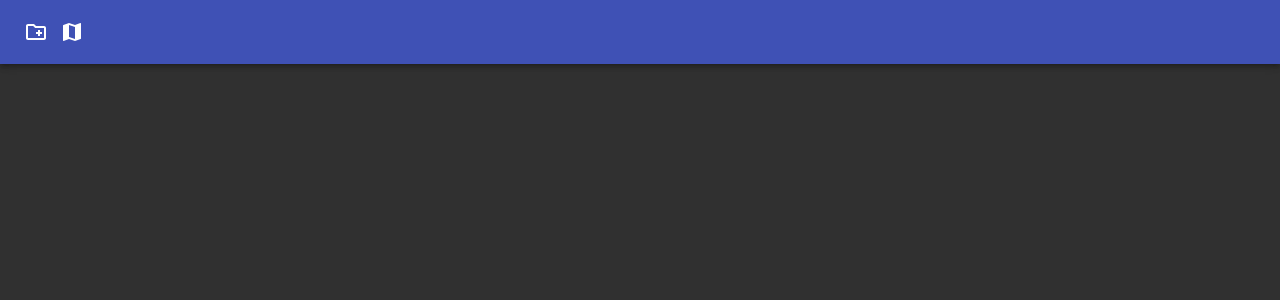
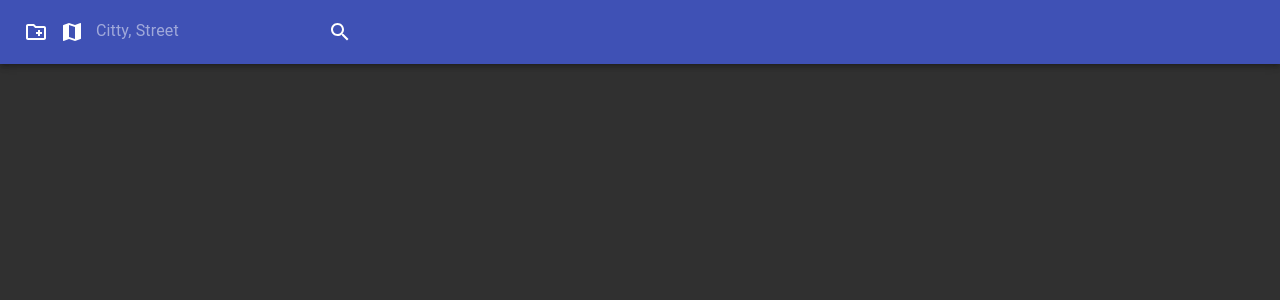
Before and after one commit to enricoBahls/dg-bauakte, a React (Create React App) app: page / in a window 1280 px wide. Shown: the top 300 px of the page. Built offline with nearby package versions, Linux system fonts and the light colour scheme.

Commit message:
first version with search

```diff
--- a/package.json
+++ b/package.json
@@ -8,6 +8,7 @@
     "@testing-library/jest-dom": "^4.2.4",
     "@testing-library/react": "^9.3.2",
     "@testing-library/user-event": "^7.1.2",
+    "axios": "^0.19.2",
     "leaflet": "^1.6.0",
     "markdown-it": "^10.0.0",
     "react": "^16.13.1",
--- a/src/App.js
+++ b/src/App.js
@@ -1,4 +1,4 @@
-import React from "react";
+import React, { useState } from "react";
 import logo from "./logo.svg";
 import "./App.css";
 import StepperFile from "./components/stepper_file";
@@ -7,8 +7,15 @@ import CreateNewFolder from "@material-ui/icons/CreateNewFolderOutlined";
 import Map from "@material-ui/icons/Map";
 import GeoSearch from "./components/search";
 import { BrowserRouter as Router, Switch, Route, Link } from "react-router-dom";
+import SearchByAddress from "./components/geoAdress";
 
 function App() {
+  const [position, setPosition] = useState([51.505, -0.09]);
+
+  const handlePositionSelect = (position) => {
+    console.log(position);
+    setPosition(position);
+  };
   return (
     <div className="App">
       <AppBar position="static">
@@ -19,13 +26,18 @@ function App() {
           <IconButton edge="start" href="/search">
             <Map />
           </IconButton>
+          <SearchByAddress onSelect={handlePositionSelect} />
         </Toolbar>
       </AppBar>
       <Router>
         <Switch>
           <Route path="/new" component={StepperFile} exact />
 
-          <Route path="/search" component={GeoSearch} exact />
+          <Route
+            path="/search"
+            render={(props) => <GeoSearch {...props} position={position} />}
+            exact
+          />
         </Switch>
       </Router>
     </div>
--- /dev/null
+++ b/src/components/geoAdress.js
@@ -0,0 +1,92 @@
+import React, { useState, useEffect, createRef } from "react";
+import { InputBase, IconButton, Grid, Menu, MenuItem } from "@material-ui/core";
+import SearchIcon from "@material-ui/icons/Search";
+import axios from "axios";
+
+/**
+ * @author
+ * @function SearchByAdress
+ **/
+
+const SearchByAddress = (props) => {
+  const [address, setAddress] = useState({ city: "", street: "" });
+  const [addressList, setAddressList] = useState([]);
+  const menuRef = createRef();
+
+  const [open, setOpen] = useState(false);
+
+  const handleSearch = (e) => {
+    axios
+      .get("https://nominatim.openstreetmap.org/search", {
+        params: { format: "json", ...address },
+      })
+      .then((response) => {
+        setAddressList(response.data);
+      });
+    //setOpen(true);
+  };
+
+  useEffect(() => {
+    console.log(addressList);
+    setOpen(true);
+  }, [addressList]);
+
+  useEffect(() => {
+    setOpen(false);
+  }, []);
+
+  const handleSearchClose = (e) => {
+    setOpen(false);
+    //setOpen(true);
+  };
+
+  const handlePlaceSelect = (e) => {
+    let addr = addressList[e.currentTarget.value];
+    props.onSelect([addr.lat, addr.lon]);
+    setOpen(false);
+  };
+
+  const handleAddressChange = (e) => {
+    let value = e.currentTarget.value;
+    let addrComponents = value.split(",");
+
+    let addr = {
+      city: addrComponents[0],
+      street: addrComponents.length > 1 ? addrComponents[1] : "",
+    };
+    setAddress(addr);
+    console.log({ value, addrComponents, addressList });
+  };
+
+  return (
+    <Grid container alignItems="baseline">
+      <Grid item>
+        <InputBase
+          placeholder="Citty, Street"
+          inputProps={{ "aria-label": "City, Street" }}
+          onChange={handleAddressChange}
+          ref={menuRef}
+        />
+      </Grid>
+      <Grid item>
+        <IconButton onClick={handleSearch}>
+          <SearchIcon />
+        </IconButton>
+        <Menu
+          open={open}
+          onClose={handleSearchClose}
+          anchorEl={menuRef}
+          keepMounted
+        >
+          {addressList.map((item, i) => (
+            <MenuItem value={i} onClick={handlePlaceSelect}>
+              {item.display_name}
+            </MenuItem>
+          ))}
+        </Menu>
+      </Grid>
+    </Grid>
+  );
+};
+
+export default SearchByAddress;
--- a/src/components/search.js
+++ b/src/components/search.js
@@ -9,6 +9,7 @@ import { makeStyles } from "@material-ui/core";
  * @function GeoSearch
  **/
 // https://blog.logrocket.com/how-to-use-react-leaflet/
+//https://wiki.openstreetmap.org/wiki/DE:Nominatim
 
 const useStyles = makeStyles((theme) => ({
   map: {
@@ -33,13 +34,22 @@ const GeoSearch = (props) => {
   return (
     <div className={classes.map}>
       <Map
-        center={[state.lat, state.lng]}
+        center={props.position}
         zoom={state.zoom}
         ondragend={(e) => {
           console.log(e.target.getBounds());
         }}
       >
         <TileLayer url="https://{s}.tile.osm.org/{z}/{x}/{y}.png" />
+        <Marker position={[state.lat, state.lng]}>
+          <Popup> sdffsdff fsf f fsf</Popup>
+        </Marker>
+        <Marker position={[state.lat + 0.02, state.lng]}>
+          <Popup>Hallo welt</Popup>
+        </Marker>
+        <Marker position={[state.lat - 0.03, state.lng + 0.01]}>
+          <Popup>Hallo welt</Popup>
+        </Marker>
       </Map>
     </div>
   );
```
Also changed, not shown: 1 other file (tests, documents, lock files or other folders).
